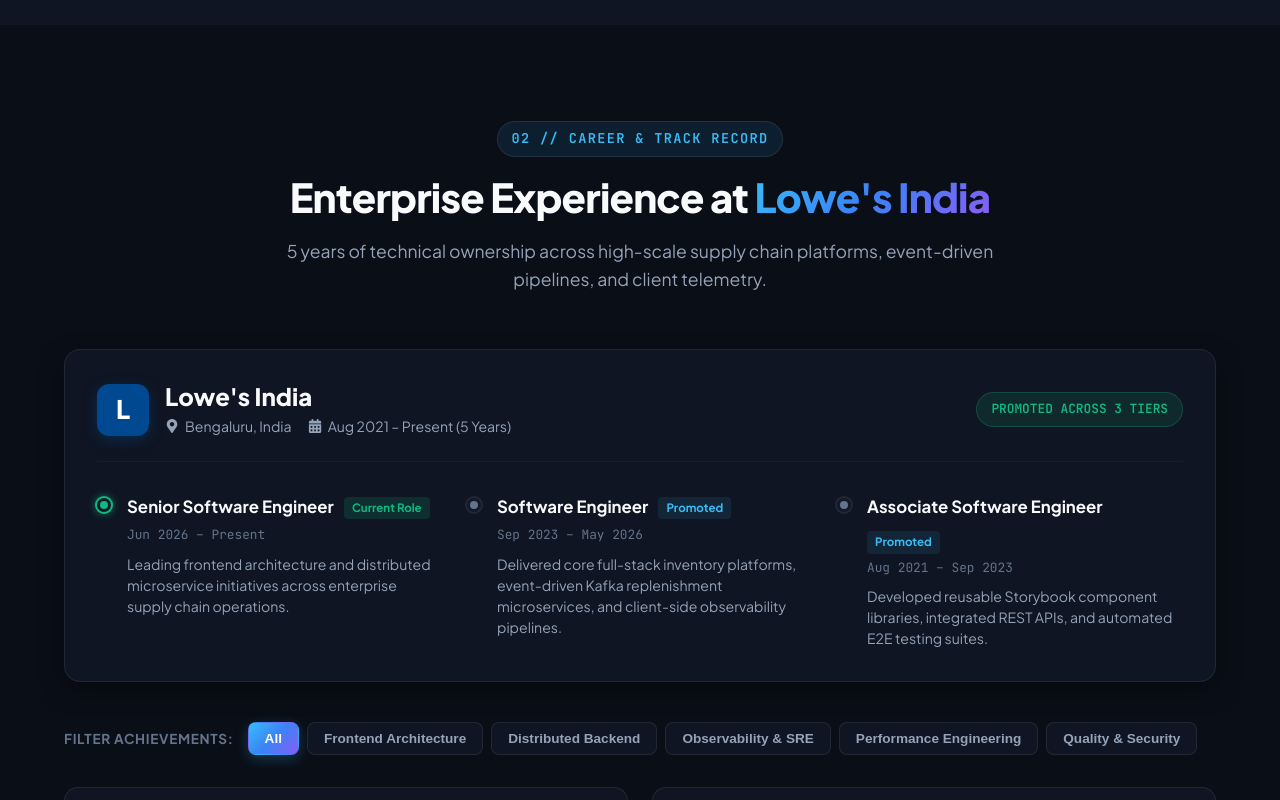
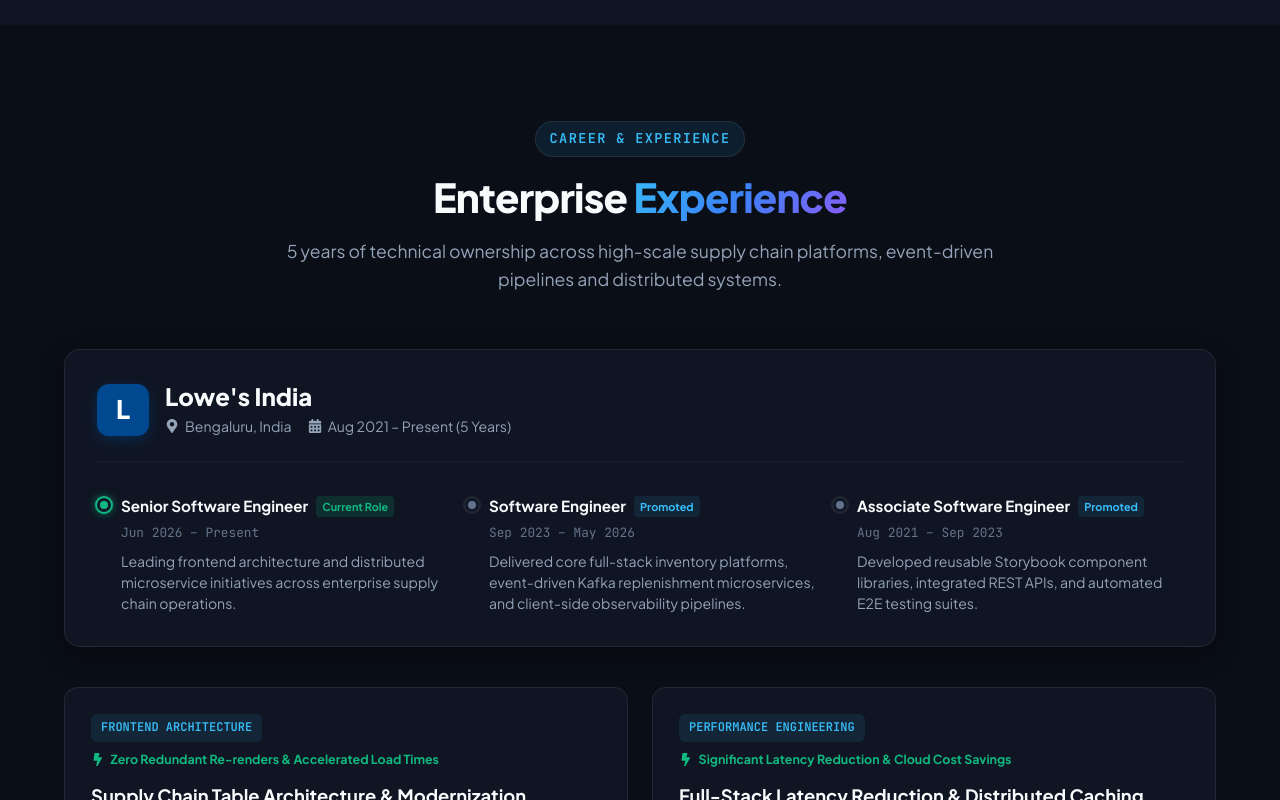
Before and after one commit to JehanKE/portfolio-app, a React (Create React App) app: page / in a window 1280 px wide. Shown: the part 2400-3200 px from the top of the page. Built offline with nearby package versions, Linux system fonts and the light colour scheme.

Commit message:
Fixed experience section

```diff
--- a/src/Components/Experience/Experience.jsx
+++ b/src/Components/Experience/Experience.jsx
@@ -1,4 +1,4 @@
-import React, { useState } from 'react';
+import React from 'react';
 import {
   FaCalendarAlt,
   FaMapMarkerAlt,
@@ -8,36 +8,18 @@ import { experienceData } from '../../data/portfolioData';
 import './Experience.scss';
 
 const Experience = () => {
-  const [activeCategory, setActiveCategory] = useState('All');
   const lowes = experienceData[0];
-
-  const categories = [
-    'All',
-    'Frontend Architecture',
-    'Distributed Backend',
-    'Observability & SRE',
-    'Performance Engineering',
-    'Quality & Security'
-  ];
-
-  const filteredAchievements = lowes.achievements.filter((item) => {
-    if (activeCategory === 'All') return true;
-    if (activeCategory === 'Distributed Backend') {
-      return item.category === 'Distributed Backend' || item.category === 'Full-Stack Systems';
-    }
-    return item.category === activeCategory;
-  });
 
   return (
     <section id="experience" className="section experience-section">
       <div className="container">
         <div className="section-header">
-          <span className="section-tag">02 // Career & Track Record</span>
+          <span className="section-tag">Career & Experience</span>
           <h2 className="section-title">
-            Enterprise Experience at <span className="gradient-text">Lowe's India</span>
+            Enterprise <span className="gradient-text">Experience</span>
           </h2>
           <p className="section-subtitle">
-            5 years of technical ownership across high-scale supply chain platforms, event-driven pipelines, and client telemetry.
+            5 years of technical ownership across high-scale supply chain platforms, event-driven pipelines and distributed systems.
           </p>
         </div>
 
@@ -58,7 +40,6 @@ const Experience = () => {
                 </div>
               </div>
             </div>
-            <div className="ladder-tag">Promoted Across 3 Tiers</div>
           </div>
 
           <div className="ladder-steps">
@@ -81,25 +62,9 @@ const Experience = () => {
           </div>
         </div>
 
-        {/* Category Filters */}
-        <div className="experience-filter-bar">
-          <span className="filter-label">Filter Achievements:</span>
-          <div className="filter-buttons">
-            {categories.map((cat) => (
-              <button
-                key={cat}
-                className={`filter-btn ${activeCategory === cat ? 'active' : ''}`}
-                onClick={() => setActiveCategory(cat)}
-              >
-                {cat}
-              </button>
-            ))}
-          </div>
-        </div>
-
         {/* Initiatives Grid */}
         <div className="initiatives-grid">
-          {filteredAchievements.map((item, idx) => (
+          {lowes.achievements.map((item, idx) => (
             <div key={idx} className="initiative-card">
               <div className="initiative-top">
                 <span className="initiative-cat">{item.category}</span>
--- a/src/Components/Experience/Experience.scss
+++ b/src/Components/Experience/Experience.scss
@@ -59,30 +59,18 @@
           }
         }
       }
-
-      .ladder-tag {
-        font-family: var(--font-mono);
-        font-size: 0.8rem;
-        font-weight: 600;
-        text-transform: uppercase;
-        color: var(--accent-emerald);
-        background: rgba(16, 185, 129, 0.12);
-        border: 1px solid rgba(16, 185, 129, 0.25);
-        padding: 6px 14px;
-        border-radius: 9999px;
-      }
     }
 
     /* Ladder Steps */
     .ladder-steps {
       display: grid;
       grid-template-columns: repeat(3, 1fr);
-      gap: 24px;
+      gap: 18px;
       position: relative;
 
       .ladder-step {
         display: flex;
-        gap: 16px;
+        gap: 10px;
         position: relative;
 
         .step-indicator {
@@ -119,22 +107,25 @@
           .step-header {
             display: flex;
             align-items: center;
-            gap: 10px;
-            flex-wrap: wrap;
+            gap: 8px;
+            flex-wrap: nowrap;
 
             .step-title {
-              font-size: 1.05rem;
+              font-size: 0.95rem;
               font-weight: 700;
               color: var(--text-primary);
+              white-space: nowrap;
             }
 
             .step-badge {
-              font-size: 0.72rem;
+              font-size: 0.68rem;
               font-weight: 700;
-              padding: 2px 8px;
+              padding: 2px 6px;
               border-radius: 4px;
               background: var(--bg-badge);
               color: var(--text-accent);
+              white-space: nowrap;
+              flex-shrink: 0;
 
               &.badge-current {
                 background: rgba(16, 185, 129, 0.15);
@@ -155,53 +146,6 @@
             color: var(--text-secondary);
             line-height: 1.5;
           }
-        }
-      }
-    }
-  }
-
-  /* Filter Bar */
-  .experience-filter-bar {
-    display: flex;
-    align-items: center;
-    flex-wrap: wrap;
-    gap: 14px;
-    margin-bottom: 32px;
-
-    .filter-label {
-      font-size: 0.85rem;
-      font-weight: 700;
-      text-transform: uppercase;
-      letter-spacing: 0.05em;
-      color: var(--text-muted);
-    }
-
-    .filter-buttons {
-      display: flex;
-      flex-wrap: wrap;
-      gap: 8px;
-
-      .filter-btn {
-        background: var(--bg-card);
-        border: 1px solid var(--border-color);
-        color: var(--text-secondary);
-        padding: 8px 16px;
-        border-radius: 8px;
-        font-size: 0.85rem;
-        font-weight: 600;
-        cursor: pointer;
-        transition: all 0.2s ease;
-
-        &:hover {
-          color: var(--text-primary);
-          border-color: var(--border-color-hover);
-        }
-
-        &.active {
-          background: var(--accent-gradient);
-          color: #ffffff;
-          border-color: transparent;
-          box-shadow: 0 4px 14px var(--accent-glow);
         }
       }
     }
```
